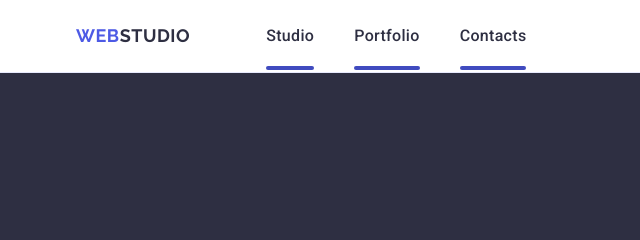
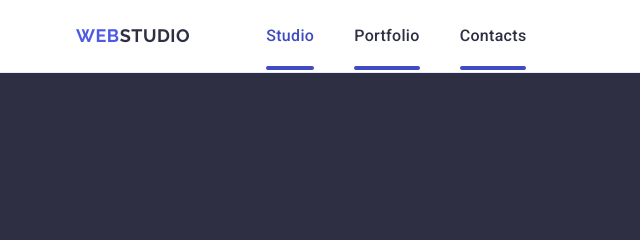
Before and after one commit to NinaKulyk/goit-markup-hw-04, a plain HTML site: page index.html in a window 1280 px wide. Shown: the top 240 px of the page, 0-640 px from the left. Drawn offline with nearby package versions, Linux system fonts and the light colour scheme.

Commit message:
Update index.html

```diff
--- a/index.html
+++ b/index.html
@@ -34,7 +34,11 @@
           >
           <ul class="header-nav-menu">
             <li class="header-nav-menu-item">
-              <a class="header-nav-menu-link" href="./index.html">Studio</a>
+              <a
+                class="header-nav-menu-link header-fisrt-link"
+                href="./index.html"
+                >Studio</a
+              >
             </li>
             <li class="header-nav-menu-item">
               <a class="header-nav-menu-link" href="">Portfolio</a>
```
